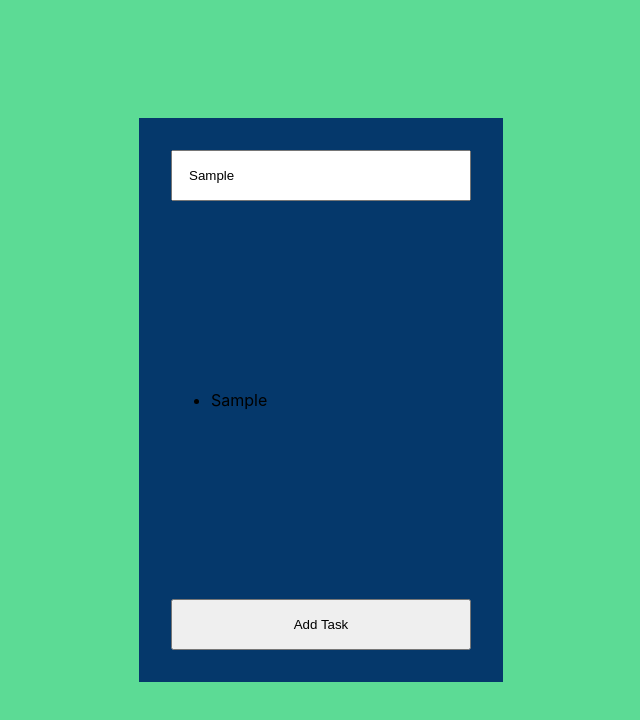
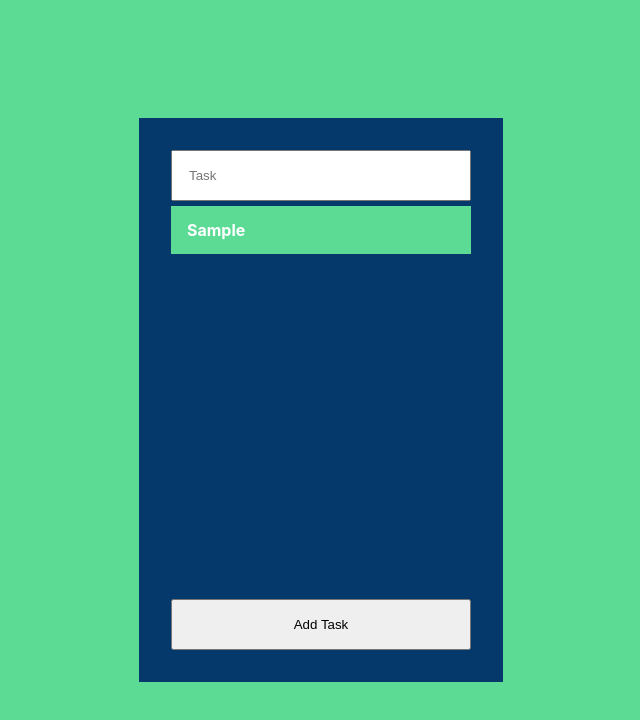
Before and after one commit to swools/react-todo, a React (Create React App) app: page / in a window 1280 px wide. Both pictures are taken after typing "Sample" into the empty fields and a click on the button "Add Task". Shown: the top 720 px of the page, without its empty margins (319-959 px from the left). Built offline with nearby package versions, Linux system fonts and the light colour scheme.

Commit message:
styled list and added pinkish color on hover

```diff
--- a/src/App.css
+++ b/src/App.css
@@ -37,6 +37,7 @@ form {
   min-width: 300px;
   margin: 0 auto;
   min-height: 500px;
+  max-height: 500px;
   display: flex;
   flex-direction: column;
   justify-content: space-between;
@@ -49,6 +50,7 @@ input {
 
 button {
   padding: 1rem;
+  box-sizing: content-box;
 }
 
 body {
@@ -58,3 +60,26 @@ body {
   min-height: 100vh;
   background: #5cdb95;
 }
+
+.todo_list {
+  list-style: none;
+  margin: 0;
+  padding: 0;
+  flex-grow: 1;
+  color: #ffffff;
+  font-weight: bold;
+  display: flex;
+  flex-direction: column;
+  overflow: auto;
+}
+
+.todo_list-item {
+  margin: 5px 0;
+  background: #5cdb95;
+  padding: 0.875rem 1rem;
+}
+
+.todo_list-item:hover {
+  background: #F2C4DE;
+  cursor: pointer;
+}
--- a/src/App.js
+++ b/src/App.js
@@ -20,11 +20,18 @@ class App extends React.Component {
   }
 
   addItem(e) {
-    this.setState({
-      items: this.state.items.concat(this.state.value)
-    });
+    if (this.state.value.text == '') {
+      e.preventDefault();
+      return
+    } else {
+      this.setState({
+        items: this.state.items.concat(this.state.value),
+        value: {text: "", key: ""}
+      });
 
-    e.preventDefault();
+      e.preventDefault();
+    }
+
   }
 
   render() {
--- a/src/components/ToDoItems.js
+++ b/src/components/ToDoItems.js
@@ -2,12 +2,15 @@ import React from "react";
 
 class ToDoItems extends React.Component {
   createTasks(item) {
-    return <li key={item.key}>{item.text}</li>;
+    return <li key={item.key} className="todo_list-item" >{item.text}</li>;
   }
+
+
   render() {
     const toDoEntries = this.props.entries;
     const listItems = toDoEntries.map(this.createTasks);
-    return <ul className="theList">{listItems}</ul>;
+    console.log(this)
+    return <ul className="todo_list">{listItems}</ul>;
   }
 }
 
```
